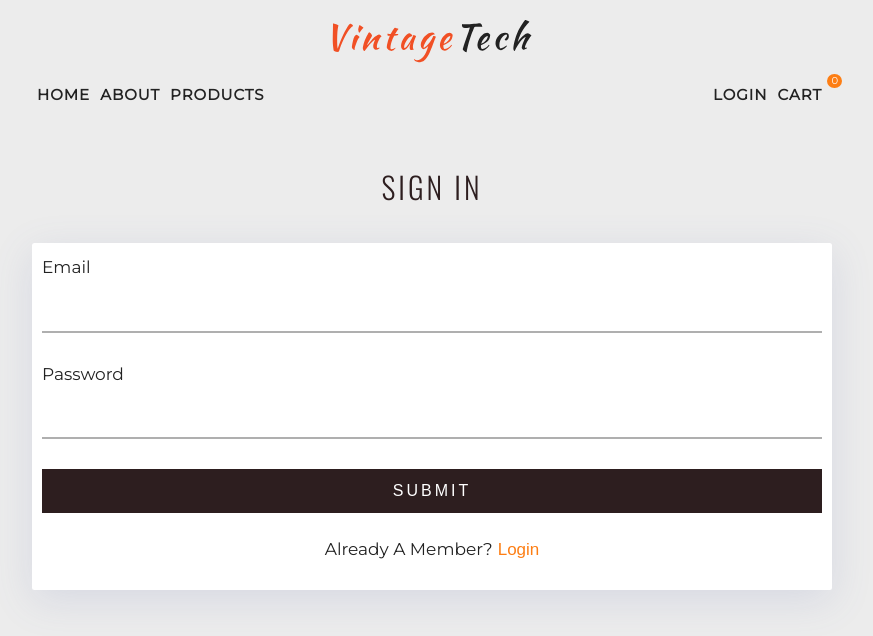
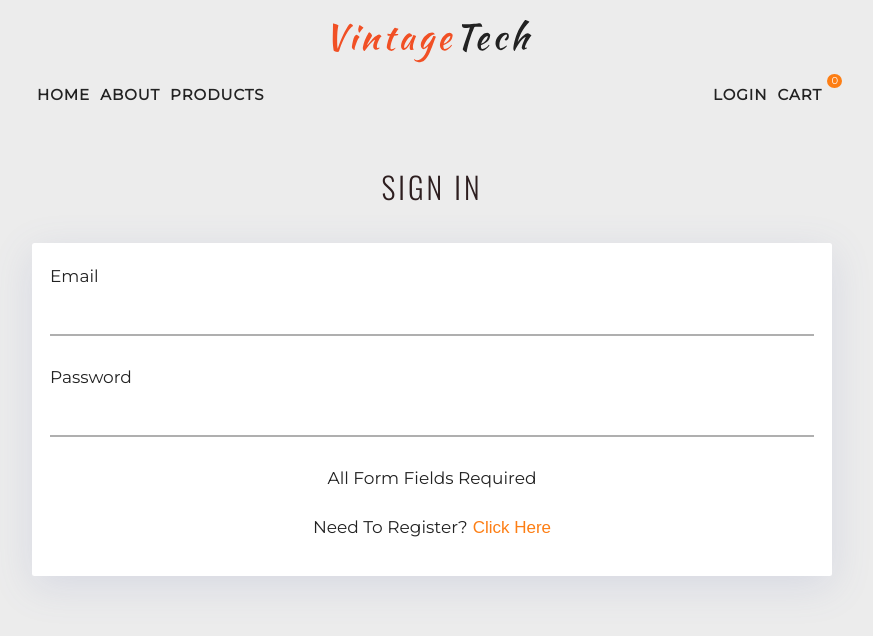
Before and after one commit to locaulker/react-eStore, a React (Create React App) app: page /login in a window 1280 px wide. Shown: the top 636 px of the page, without its empty margins (208-1081 px from the left). Built offline with nearby package versions, Linux system fonts and the light colour scheme; no server answers.

Commit message:
added registerUser functionality

```diff
--- a/src/index.css
+++ b/src/index.css
@@ -522,7 +522,7 @@ Login Form
 .login-form,
 .checkout-form {
   background: var(--mainWhite);
-  padding: 1.25rem 1rem;
+  padding: 2.2rem 1.8rem;
   text-transform: capitalize;
   border-radius: var(--mainBorderRadius);
   box-shadow: var(--lightShadow);
@@ -536,7 +536,7 @@ Login Form
   border: none;
   border-bottom: 2px solid var(--darkGrey);
   margin-bottom: 3rem;
-  padding: 1.5rem;
+  padding: 1.2rem;
   font-size: 1.8rem;
 }
 .form-empty,
--- a/src/pages/Login.js
+++ b/src/pages/Login.js
@@ -1,10 +1,11 @@
 import React from 'react'
 
 // strapi functions
+import loginUser from '../strapi/loginUser'
+import registerUser from '../strapi/registerUser'
 
 // user handling
 import {useHistory} from 'react-router-dom'
-
 
 
 const Login = () => {
@@ -19,14 +20,36 @@ const Login = () => {
   const [isMember, setIsMember] = React.useState(true)
 
   // empty variables
-  let isEmpty = false
+  let isEmpty = !email || !password || !username
 
   const toggleMember = () => {
-
+    setIsMember( (prevMember) => {
+      let isMember = !prevMember
+      isMember ? setUsername('default') : setUsername('')
+      return isMember
+    })
   }
 
-  const handleSubmit = async (e) => {
+  const handleSubmit = async e => {
+    // alert
+    e.preventDefault()
+    let response
 
+    if (isMember) {
+      // response = await loginUser
+    } else {
+      response = await registerUser({
+        email, password, username
+      })
+    }
+    if (response) {
+      // alert
+      console.log('success');
+      console.log(response);
+
+    } else {
+      // show alert
+    }
   }
 
   return (
@@ -49,7 +72,7 @@ const Login = () => {
 
         {/* password input */}
         <div className="form-control">
-          <label htmlFor="email">password</label>
+          <label htmlFor="password">password</label>
           <input
             type="password"
             id="password"
@@ -88,11 +111,11 @@ const Login = () => {
 
         {/* link to register */}
         <p className="register-link">
-          {!isMember ? "need to register" : "already a member?"}
+          {!isMember ? "already a member?" : "need to register?"}
           <button
             type="button"
             onClick={toggleMember}
-          >login</button>
+          >Click here</button>
         </p>
 
       </form>
--- a/src/strapi/registerUser.js
+++ b/src/strapi/registerUser.js
@@ -1 +1,16 @@
-// register user
+import axios from 'axios'
+import url from '../utils/URL'
+
+
+async function registerUser({ email, password, username }) {
+  const response = await axios.post(`${url}/auth/local/register`,
+  {
+    username,
+    email,
+    password
+  })
+  .catch(error => console.log(error));
+  return response;
+}
+
+export default registerUser
```
